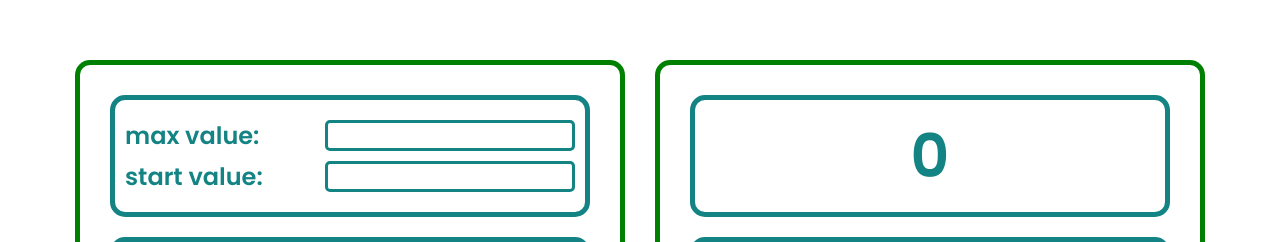
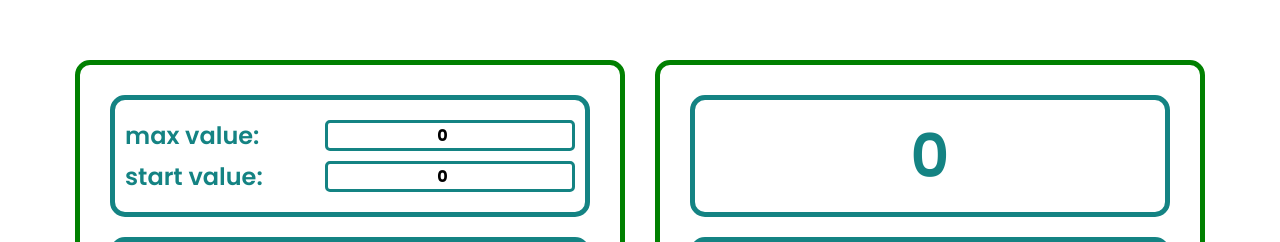
Before and after one commit to dron185/counter, a React (Create React App) app: page / in a window 1280 px wide. Shown: the part 140-382 px from the top of the page. Built offline with nearby package versions, Linux system fonts and the light colour scheme.

Commit message:
feat: add callBackButtonHandler

```diff
--- a/src/App.tsx
+++ b/src/App.tsx
@@ -9,11 +9,12 @@ import {ValueSettings} from './components/valueSettings/ValueSettings';
 function App() {
 
     const [score, setScore] = useState(0)
-    const [restriction, setRestriction] = useState(5)
+    const [restriction, setRestriction] = useState(0)
+    const [value, setValue] = useState(5)
 
     const inc = (score: number) => {
         score += 1;
-        (score > restriction) && (score = restriction);
+        (score > value) && (score = value);
         setScore(score)
     }
     const reset = (score: number) => {
@@ -26,21 +27,28 @@ function App() {
     const resetHandler = () => {
         reset(score)
     }
-    const incButtonDisabled = score === restriction
+    const incButtonDisabled = score === value
+
+    const callBackButtonHandler = () => {
+        setValue(restriction)
+    }
 
     return (
         <div className="App">
             <CounterContainer>
-                <ValueSettings setRestriction={setRestriction}/>
+                <ValueSettings setRestriction={setRestriction} restriction={restriction}/>
                 <ButtonContainer>
-                    <Button title={"set"} />
+                    <Button name={"set"} callBack={callBackButtonHandler}/>
                 </ButtonContainer>
             </CounterContainer>
             <CounterContainer>
-                <Scoreboard score={score} restriction={restriction}/>
+                <Scoreboard score={score} value={value}/>
                 <ButtonContainer>
-                    <Button title={"inc"} disable={incButtonDisabled} onClickHandler={incHandler}/>
-                    <Button title={"reset"} onClickHandler={resetHandler}/>
+                    <Button name={"inc"}
+                            disable={incButtonDisabled}
+                            callBack={incHandler}/>
+                    <Button name={"reset"}
+                            callBack={resetHandler}/>
                 </ButtonContainer>
             </CounterContainer>
         </div>
--- a/src/components/button/Button.tsx
+++ b/src/components/button/Button.tsx
@@ -2,13 +2,17 @@ import React from 'react';
 import {S} from './Button_Styles';
 
 type ButtonPropsType = {
-    title: string
+    name: string
     disable?: boolean
-    onClickHandler?: () => void
+    // onClickHandler?: () => void
+    callBack: () => void
 }
 
-export const Button = ({title, disable, onClickHandler}: ButtonPropsType) => {
+export const Button = ({name, disable, callBack}: ButtonPropsType) => {
+    const onClickButtonHandler = () => {
+        callBack()
+    }
     return (
-        <S.Button disabled={disable} onClick={onClickHandler}>{title}</S.Button>
+        <S.Button disabled={disable} onClick={onClickButtonHandler}>{name}</S.Button>
     );
 };
--- a/src/components/scoreboard/Scoreboard.tsx
+++ b/src/components/scoreboard/Scoreboard.tsx
@@ -3,13 +3,13 @@ import styled from "styled-components";
 
 type ScoreboardProps = {
     score: number
-    restriction: number
+    value: number
 }
 
 export const Scoreboard = (props: ScoreboardProps) => {
     return (
         <StyleScoreboard>
-            <Score style={{color: props.score === props.restriction ? "red" : ""}}>{props.score}</Score>
+            <Score style={{color: props.score === props.value ? "red" : ""}}>{props.score}</Score>
         </StyleScoreboard>
     );
 };
--- a/src/components/valueSettings/ValueSettings.tsx
+++ b/src/components/valueSettings/ValueSettings.tsx
@@ -3,14 +3,26 @@ import {S} from './ValueSettings_Styles';
 import {InputLabel} from "./inputLabel/InputLabel";
 
 type ValueSettingsPropsType = {
-    setRestriction: (restriction: number)=>void
+    setRestriction: (value: number) => void
+    restriction: number
 }
 
 export const ValueSettings = (props: ValueSettingsPropsType) => {
+    // здесь написать 2 ф. передать сюда setScore
+
+
     return (
         <S.ValueSettingsContainer>
-            <InputLabel setRestriction={props.setRestriction} htmlFor={"max"} text={"max value:"} id={"max"}/>
-            <InputLabel setRestriction={props.setRestriction} htmlFor={"start"} text={"start value:"} id={"start"}/>
+            <InputLabel
+                setRestriction={props.setRestriction}
+                restriction={props.restriction}
+                htmlFor={"max"} text={"max value:"}
+                id={"max"}/>
+            <InputLabel
+                setRestriction={props.setRestriction}
+                restriction={props.restriction}
+                htmlFor={"start"} text={"start value:"}
+                id={"start"}/>
         </S.ValueSettingsContainer>
     );
 };
--- a/src/components/valueSettings/inputLabel/InputLabel.tsx
+++ b/src/components/valueSettings/inputLabel/InputLabel.tsx
@@ -1,15 +1,17 @@
 import React, {ChangeEvent} from 'react';
-import { S } from './InputLabel_Styles';
+import {S} from './InputLabel_Styles';
 
 type InputLabelPropsType = {
     htmlFor: string
     text: string
     id: string
-    setRestriction: (restriction: number)=>void
+    setRestriction: (value: number) => void
+    restriction: number
 }
 
 export const InputLabel = (props: InputLabelPropsType) => {
-    const onChangeHandler = (e: ChangeEvent<HTMLInputElement>) => {
+
+    const onChangeInputHandler = (e: ChangeEvent<HTMLInputElement>) => {
         let value = Number(e.currentTarget.value);
         props.setRestriction(value)
     }
@@ -17,7 +19,10 @@ export const InputLabel = (props: InputLabelPropsType) => {
     return (
         <S.InputLabel>
             <S.TextValue htmlFor={props.htmlFor}>{props.text}</S.TextValue>
-            <S.Input id={props.id} type="number" onChange={onChangeHandler}/>
+            <S.Input
+                value={props.restriction}
+                onChange={onChangeInputHandler}
+                id={props.id} type="number"/>
         </S.InputLabel>
     );
 };
```
